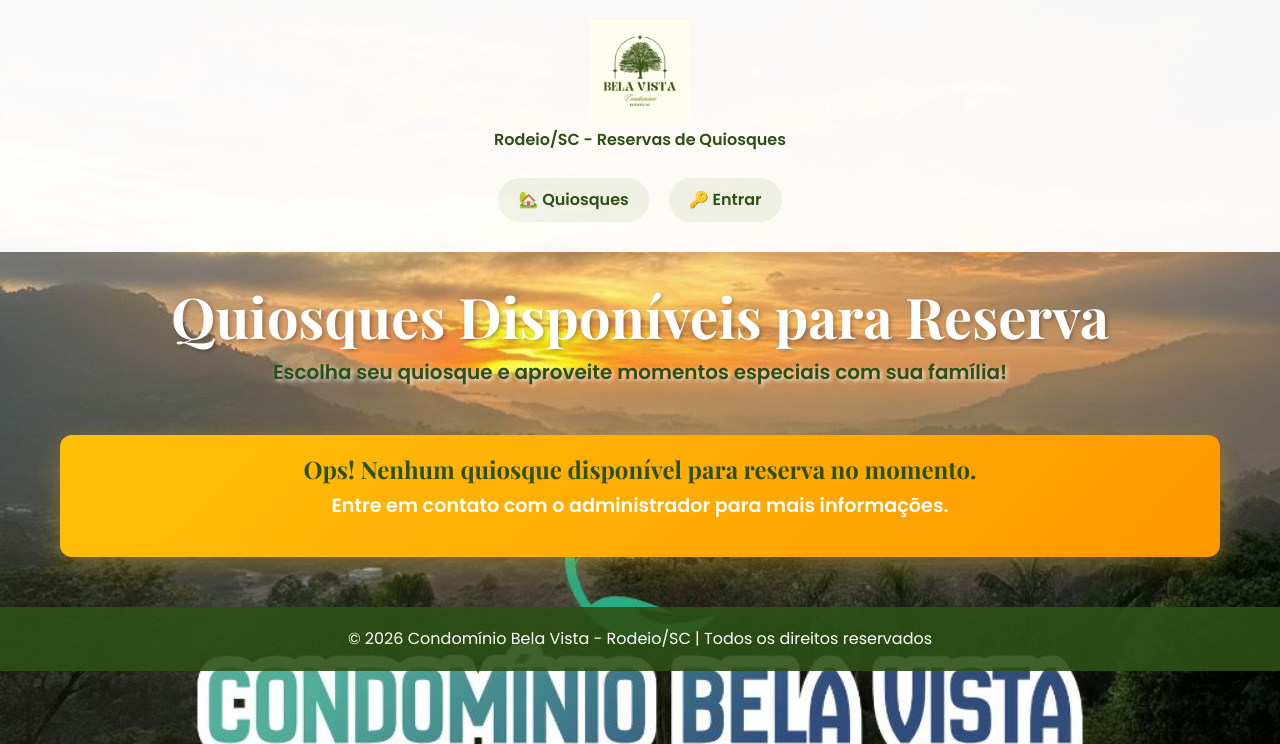
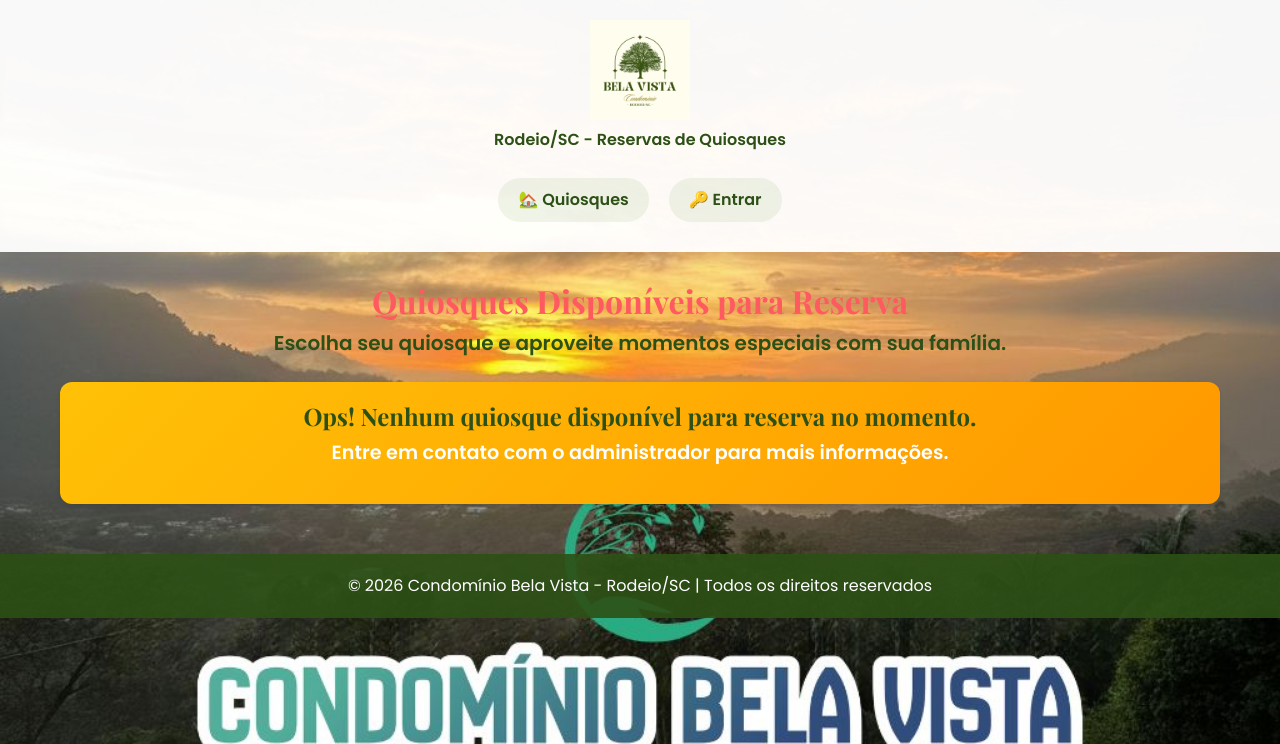
Before and after one commit to FelipeMarques-bot/Reservas-Bela-Vista-atual, a Django app: page / in a window 1280 px wide. Shown: the top 744 px of the page. Run offline with Django 5.2, Linux system fonts and the light colour scheme; data that the repository does not hold is empty.

Commit message:
Padroniza lista de quiosques com visual da area de usuarios

```diff
--- a/reservas_quiosques/templates/reservas_quiosques/lista_quiosques.html
+++ b/reservas_quiosques/templates/reservas_quiosques/lista_quiosques.html
@@ -4,12 +4,10 @@
 {% block title %}Quiosques Disponíveis{% endblock %}
 
 {% block content %}
-<div class="text-center mb-5">
-    <h2 class="display-4" style="color: white; text-shadow: 2px 2px 4px rgba(0,0,0,0.3);">
-        Quiosques Disponíveis para Reserva
-    </h2>
-    <p class="lead" style="color: #2d5016; font-weight: 600; text-shadow: 2px 2px 4px rgba(255,255,255,0.8);">
-    Escolha seu quiosque e aproveite momentos especiais com sua família!
+<div class="text-center mb-4 mt-2">
+    <h2 style="color: #FF5A5F;">Quiosques Disponíveis para Reserva</h2>
+    <p class="lead" style="color: #2d5016; font-weight: 600;">
+        Escolha seu quiosque e aproveite momentos especiais com sua família.
     </p>
 </div>
 
@@ -17,7 +15,7 @@
     <div class="row g-4">
         {% for quiosque in quiosques %}
         <div class="col-md-6">
-            <div class="card shadow-lg h-100">
+            <div class="card shadow-sm h-100 border-0">
                 {% if quiosque.nome == 'AZ' %}
                     <img src="{% static 'img/azaleia.png' %}"
                          class="card-img-top"
@@ -42,7 +40,7 @@
                 {% endif %}
 
                 <div class="card-body">
-                    <h3 class="card-title mb-3">{{ quiosque.get_nome_display }}</h3>
+                    <h3 class="card-title mb-3" style="color: #FF5A5F;">{{ quiosque.get_nome_display }}</h3>
 
                     <div class="mb-3">
                         <p style="white-space: pre-line; color: #555;">{{ quiosque.descricao|default:"Quiosque disponível para reserva" }}</p>
@@ -64,7 +62,7 @@
         {% endfor %}
     </div>
 {% else %}
-    <div class="alert alert-warning text-center">
+    <div class="alert alert-warning text-center shadow-sm">
         <h4>Ops! Nenhum quiosque disponível para reserva no momento.</h4>
         <p>Entre em contato com o administrador para mais informações.</p>
     </div>
```
